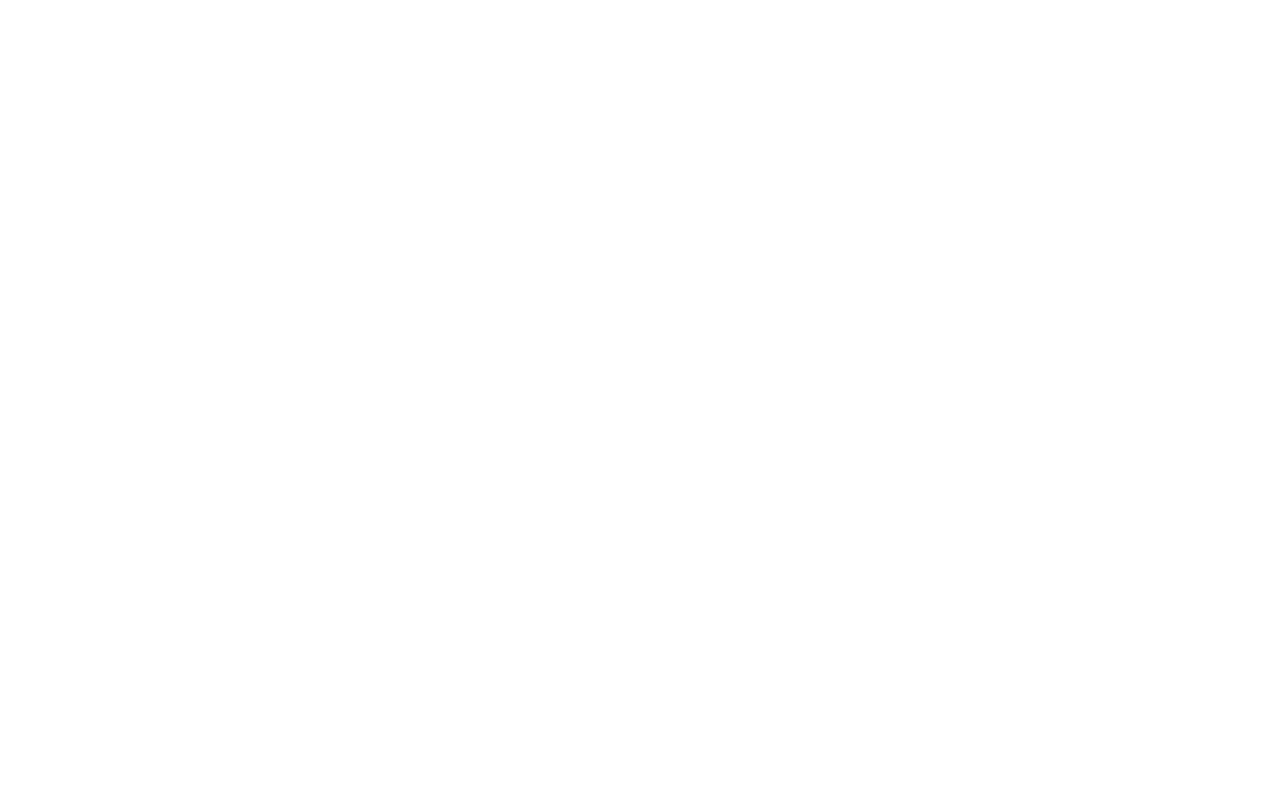
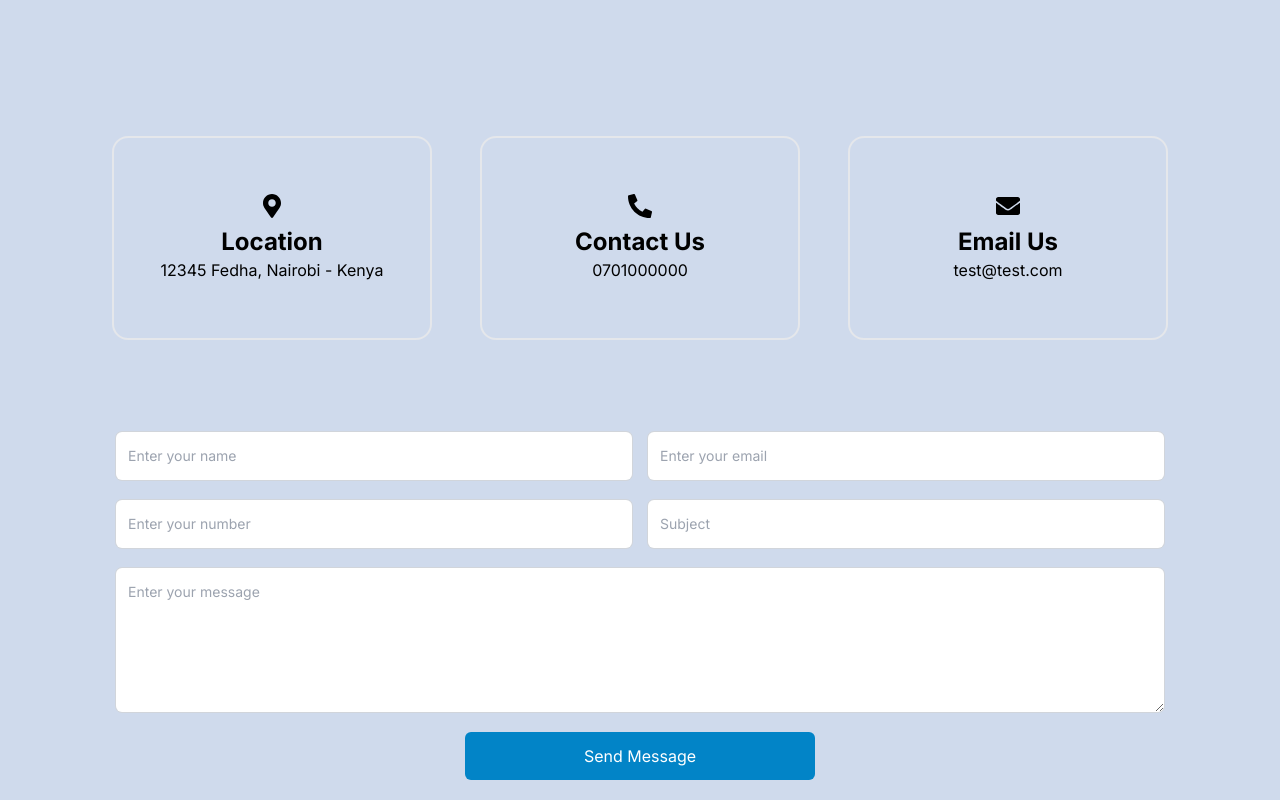
Before and after one commit to Mudanya/trignite-app, a Next.js app: page / in a window 1280 px wide. Shown: the part 1000-1800 px from the top of the page. Before the commit the page ends 800 px from the top, so only its background shows below. Built offline with nearby package versions, Linux system fonts and the light colour scheme.

Commit message:
edit contact us background color

```diff
--- a/app/page.tsx
+++ b/app/page.tsx
@@ -1,13 +1,15 @@
 import Hero from "@/components/Hero";
+import ContactUs from "@/components/ui/contactUs";
 import GridBackground from "@/components/ui/GridBackground";
 import Image from "next/image";
 
 export default function Home() {
   return (
-    <main className="w-screen text-[#1048a0]">
+    <main className="w-screen text-[#1048a0] bg-[#1048a0]/[0.2]">
       <div className="h-screen">
         <Hero />
       </div>
+      <ContactUs/>
     </main>
   );
 }
--- a/components/ui/contactUs.tsx
+++ b/components/ui/contactUs.tsx
@@ -28,7 +28,7 @@
 
   return (
     <>
-      <div className="mt-8 mb-6 ml-3 mr-3 p-2 flex  justify-center items-center h-64 font-bold text-5xl rounded-md bg-gray-100">
+      <div id="contactus" className="mt-8 mb-6 ml-3 mr-3 p-2 flex  justify-center items-center h-64 font-bold text-5xl rounded-md ">
         Contact Us
       </div>
 
@@ -64,10 +64,10 @@
           className="w-full p-5 mt-4 border-0 border-gray-100 rounded-2xl"
         >
           <div className="w-full flex flex-col md:flex-row gap-4 mb-4">
-            <div className="w-full md:w-1/2">
+            <div className="w-full md:w-1/2 ">
               <input
                 {...register("name")}
-                className="w-full bg-transparent py-3 pl-3 sm:text-sm sm:leading-6 bg-gray-200 rounded-md ring-1 ring-gray-300 focus:ring-gray-500"
+                className="w-full bg-transparent py-3 pl-3 sm:text-sm sm:leading-6 bg-white rounded-md ring-1 ring-gray-300 focus:ring-gray-500"
                 type="text"
                 id="name"
                 placeholder="Enter your name"
@@ -79,7 +79,7 @@
             <div className="w-full md:w-1/2">
               <input
                 {...register("email")}
-                className="w-full border-0 bg-transparent py-3 pl-3 sm:text-sm sm:leading-6 bg-gray-200 rounded-md ring-1 ring-gray-300 focus:ring-gray-500"
+                className="w-full border-0 bg-transparent py-3 pl-3 sm:text-sm sm:leading-6 bg-white rounded-md ring-1 ring-gray-300 focus:ring-gray-500"
                 type="text"
                 id="email"
                 placeholder="Enter your email"
@@ -93,7 +93,7 @@
             <div className="w-full md:w-1/2">
               <input
                 {...register("phoneNumber")}
-                className="w-full border-0 bg-transparent py-3 pl-3 sm:text-sm sm:leading-6 bg-gray-200 rounded-md ring-1 ring-gray-300 focus:ring-gray-500"
+                className="w-full border-0 bg-transparent py-3 pl-3 sm:text-sm sm:leading-6 bg-white rounded-md ring-1 ring-gray-300 focus:ring-gray-500"
                 type="text"
                 id="phoneNumber"
                 placeholder="Enter your number"
@@ -105,7 +105,7 @@
             <div className="w-full md:w-1/2">
               <input
                 {...register("subject")}
-                className="w-full border-0 bg-transparent py-3 pl-3 sm:text-sm sm:leading-6 bg-gray-200 rounded-md ring-1 ring-gray-300 focus:ring-gray-500"
+                className="w-full border-0 bg-transparent py-3 pl-3 sm:text-sm sm:leading-6 bg-white rounded-md ring-1 ring-gray-300 focus:ring-gray-500"
                 type="text"
                 id="subject"
                 placeholder="Subject"
@@ -118,7 +118,7 @@
           <div className="w-full flex flex-col md:flex-row gap-4 mt-5 h-36">
             <textarea
               {...register("message")}
-              className="w-full bg-transparent py-3 pl-3 sm:text-sm sm:leading-6 bg-gray-200 rounded-md ring-1 ring-gray-300 focus:ring-gray-500"
+              className="w-full bg-transparent py-3 pl-3 sm:text-sm sm:leading-6 bg-white rounded-md ring-1 ring-gray-300 focus:ring-gray-500"
               type="text"
               id="message"
               placeholder="Enter your message"
--- a/package.json
+++ b/package.json
@@ -9,17 +9,17 @@
     "lint": "next lint"
   },
   "dependencies": {
+    "@hookform/resolvers": "^3.7.0",
     "clsx": "^2.1.1",
     "framer-motion": "^11.2.12",
-    "@hookform/resolvers": "^3.7.0",
     "mini-svg-data-uri": "^1.4.4",
     "next": "14.2.4",
     "react": "^18",
     "react-dom": "^18",
+    "react-hook-form": "^7.52.1",
+    "react-icons": "^5.2.1",
     "react-simple-typewriter": "^5.0.1",
     "tailwind-merge": "^2.3.0",
-    "react-hook-form": "^7.52.1",
-    "react-icons": "^5.2.1",
     "tailwindcss-animate": "^1.0.7",
     "typewriter-effect": "^2.21.0",
     "yup": "^1.4.0"
```
Also changed, not shown: 1 other file (tests, documents, lock files or other folders).
